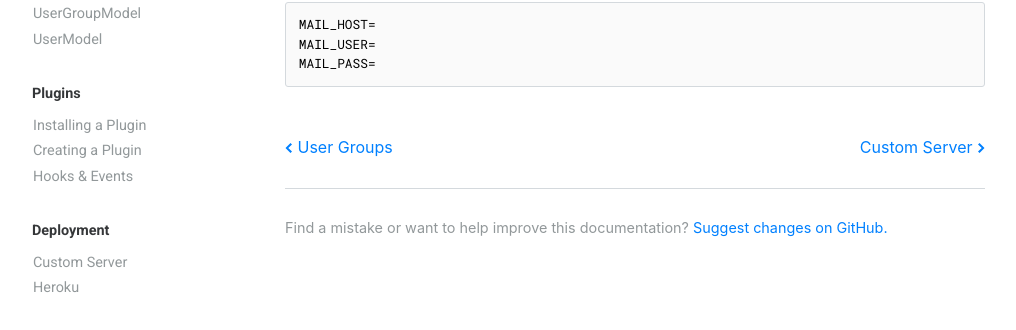
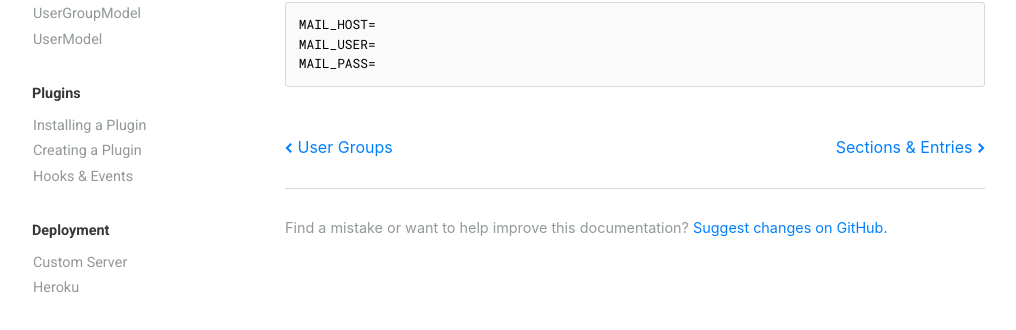
Before and after one commit to JasonEtco/flintcms-site, a Jekyll site: the page built from _docs/core-concepts/users.md, in a window 1280 px wide. Shown: the part 759-1089 px from the top of the page, without its empty margins (102-1118 px from the left). Built offline with Jekyll 4.4.1, drawn with Linux system fonts in a browser that asks for light colours; some web fonts are replaced.

Commit message:
Fix prev/next

```diff
--- /dev/null
+++ b/_includes/docs-footer.html
@@ -0,0 +1,28 @@
+<footer class="docs-post__footer">
+  {% for section in site.data.toc %}
+    {% for link in section[1] %}
+      {% if link == page.path %}
+        {% if forloop.first == false %}
+          {% assign prevI = forloop.index | minus: 2 %}
+          {% assign prev = section[1][prevI] %}
+          {% if prev %}
+            {% for post in site.documents %}
+              {% if post.path == prev %}
+                <a href="{{ post.url }}">{% include svgs/chevron-left.svg %} {{ post.title }}</a>
+              {% endif %}
+            {% endfor %}
+          {% endif %}
+        {% endif %}
+
+        {% assign next = section[1][forloop.index] %}
+        {% if next %}
+          {% for post in site.documents %}
+            {% if post.path == next %}
+              <a href="{{ post.url }}">{{ post.title }} {% include svgs/chevron-right.svg %}</a>
+            {% endif %}
+          {% endfor %}
+        {% endif %}
+      {% endif %}
+    {% endfor %}
+  {% endfor %}
+</footer>
--- a/_layouts/docs-post-model.html
+++ b/_layouts/docs-post-model.html
@@ -18,5 +18,6 @@ layout: default
       {{ content }}
     </div>
 
+    {% include docs-footer.html %}
   </article>
 </main>
--- a/_layouts/docs-post.html
+++ b/_layouts/docs-post.html
@@ -13,14 +13,7 @@ layout: default
       {{ content }}
     </div>
 
-    <footer class="docs-post__footer">
-      {% if page.previous %}
-        <a href="{{ page.previous.url }}">{% include svgs/chevron-left.svg %} {{ page.previous.title }}</a>
-      {% endif %}
-      {% if page.next %}
-        <a href="{{ page.next.url }}">{{ page.next.title }} {% include svgs/chevron-right.svg %}</a>
-      {% endif %}
-    </footer>
+    {% include docs-footer.html %}
 
     <p class="docs-post__end">Find a mistake or want to help improve this documentation? <a href="{{ site.docs-github_repo }}/edit/master/{{ page.path }}">Suggest changes on GitHub.</a></p>
   </article>
```
